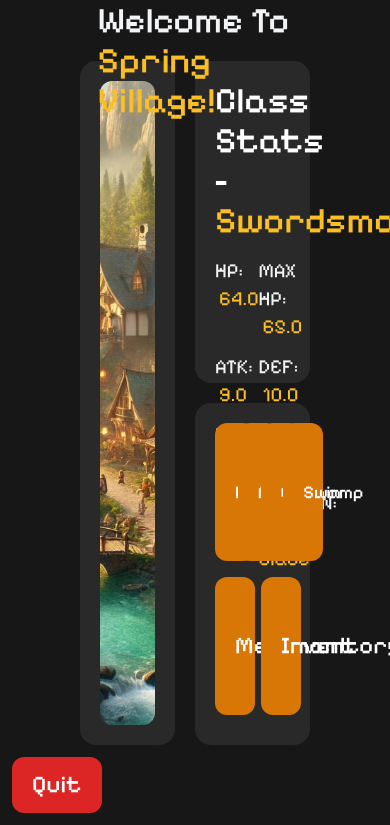
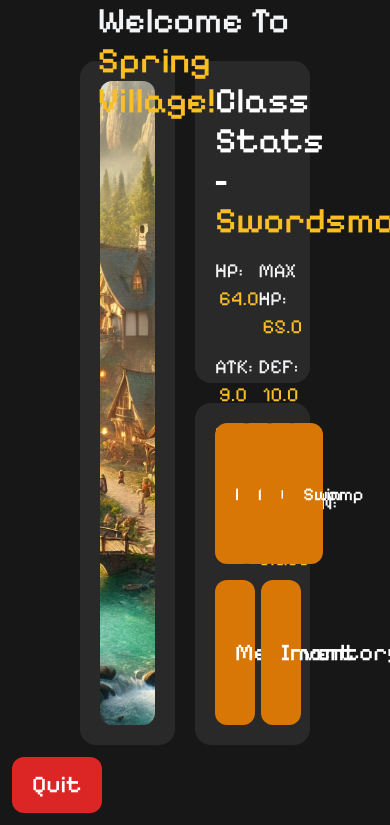
Before and after one commit to HeunLi/flask-rpg2, a Flask app: page /game in a window 390 px wide; the page is wider, and only the part inside the window is pictured. Shown: the part 27-852 px from the top of that part. Run offline with Flask 3, Linux system fonts and the light colour scheme; some libraries are stand-ins or nearby versions.

Commit message:
merged new, fixed responsiveness on buttons

```diff
--- a/flaskr/app.py
+++ b/flaskr/app.py
@@ -246,7 +246,9 @@ def battle():
                 world_state["current_battle"] = {"enemy": enemy, "area": location}
                 save_world(world_state)
 
-    return render_template("game/battle.html", location=location, enemy=enemy, player=player)
+    return render_template(
+        "game/battle.html", location=location, enemy=enemy, player=player
+    )
 
 
 @app.route("/battle/attack", methods=["POST"])
--- a/flaskr/templates/game/game.html
+++ b/flaskr/templates/game/game.html
@@ -83,42 +83,39 @@
 				</div>
 
 				<div class="w-full h-1/2 bg-neutral-500/20 rounded-2xl p-5">
-					<div class="grid grid-cols-4 gap-4 mb-4">
+					<div class="grid grid-cols-4 gap-4 mb-4 h-full">
 						<button
 							onclick="window.location.href='{{ url_for('explore') }}?location=Forest'"
-							class="py-3 px-5 w-full h-[138px] text-lg font-medium pixel_font bg-amber-600 text-white rounded-xl text-center hover:bg-amber-700"
+							class="py-3 px-5 w-full h-full text-lg font-medium pixel_font bg-amber-600 text-white rounded-xl text-center hover:bg-amber-700"
 						>
 							Forest
 						</button>
 						<button
 							onclick="window.location.href='{{ url_for('explore') }}?location=Mountains'"
-							class="py-3 px-5 w-full h-[138px] text-lg font-medium pixel_font bg-amber-600 text-white rounded-xl text-center hover:bg-amber-700"
+							class="py-3 px-5 w-full h-full text-lg font-medium pixel_font bg-amber-600 text-white rounded-xl text-center hover:bg-amber-700"
 						>
 							Mountain
 						</button>
 						<button
 							onclick="window.location.href='{{ url_for('explore') }}?location=Cave'"
-							class="py-3 px-5 w-full h-[138px] text-lg font-medium pixel_font bg-amber-600 text-white rounded-xl text-center hover:bg-amber-700"
+							class="py-3 px-5 w-full h-full text-lg font-medium pixel_font bg-amber-600 text-white rounded-xl text-center hover:bg-amber-700"
 						>
 							Cave
 						</button>
 						<button
 							onclick="window.location.href='{{ url_for('explore') }}?location=Swamp'"
-							class="py-3 px-5 w-full h-[138px] text-lg font-medium pixel_font bg-amber-600 text-white rounded-xl text-center hover:bg-amber-700"
+							class="py-3 px-5 w-full h-full text-lg font-medium pixel_font bg-amber-600 text-white rounded-xl text-center hover:bg-amber-700"
 						>
 							Swamp
 						</button>
-					</div>
-
-					<div class="grid grid-cols-2 gap-4">
 						<button
 							id="merchantButton"
-							class="py-3 px-5 w-full h-[138px] text-2xl font-medium pixel_font bg-amber-600 text-white rounded-xl text-center hover:bg-amber-700"
+							class="py-3 px-5 w-full h-full text-2xl font-medium pixel_font bg-amber-600 text-white rounded-xl text-center hover:bg-amber-700 col-span-2"
 						>
 							Merchant
 						</button>
 						<button
-							class="bagButton py-3 px-5 w-full h-[138px] text-2xl font-medium pixel_font bg-amber-600 text-white rounded-xl text-center hover:bg-amber-700"
+							class="bagButton py-3 px-5 w-full h-full text-2xl font-medium pixel_font bg-amber-600 text-white rounded-xl text-center hover:bg-amber-700 col-span-2"
 						>
 							Inventory
 						</button>
--- a/flaskr/templates/game/home.html
+++ b/flaskr/templates/game/home.html
@@ -102,7 +102,6 @@
 
 		const startMenu = document.getElementById("startMenu");
 		const storyScene = document.getElementById("storyScene");
-		const beginButton = document.getElementById("beginButton");
 		startMenu.classList.remove("flex");
 
 		startMenu.classList.add("hidden");
--- a/todo.txt
+++ b/todo.txt
@@ -8,8 +8,8 @@
 ~ UI Improvements - ✅
 ~ Change Transition to orange colors - ✅
 ~ revamp UI of game.html - ✅
+~ Add a paragraph by paragraph delay on story scene - ✅
 ~
 ~ Video Background on Game Start Menu - xxx
 ~ When Leveling up add a popup with increased stats - xxx
-~ Add a paragraph by paragraph delay on story scene
 ~ ENEMY DROPS - xxx
```
Also changed, not shown: flaskr/templates/game/explore.html (+6 -6 lines).
